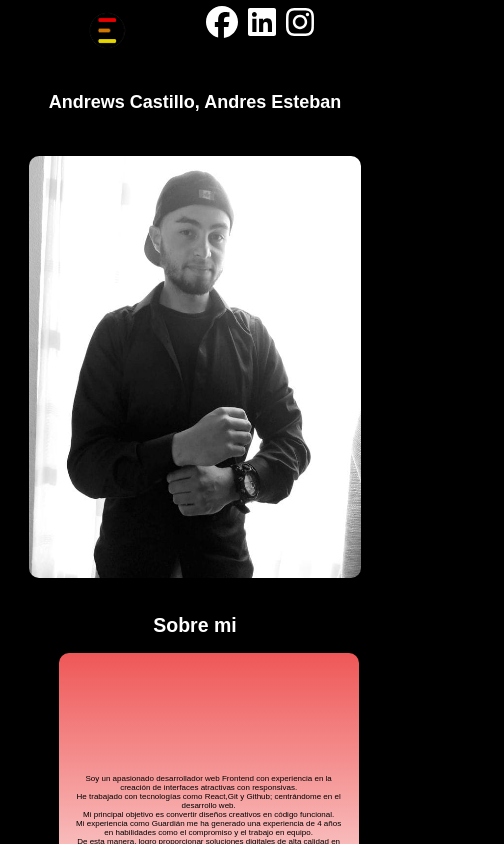
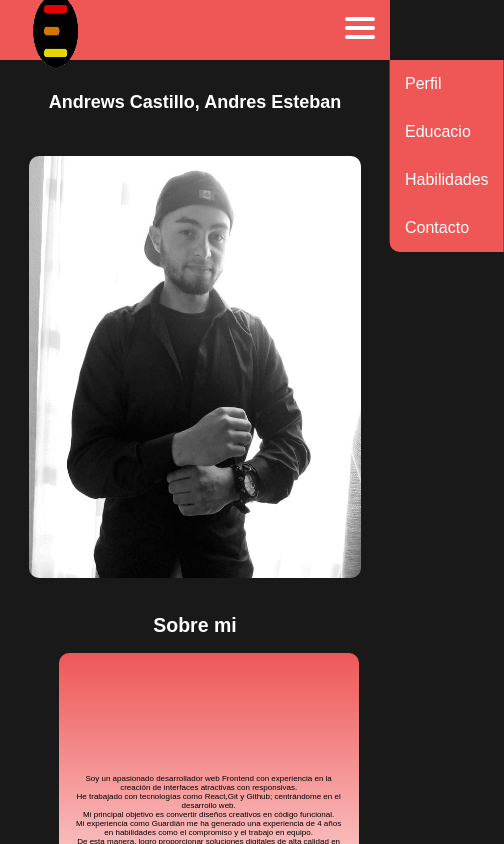
Before and after one commit to 9AndrewsEsteban8/PortafolioAndrewsEsteban, a React (Create React App) app: page / in a window 390 px wide. Shown: the top 844 px of the page, 504 px wide, since content can reach past the window. Built offline with nearby package versions, Linux system fonts and the light colour scheme; a web font is replaced by a local one.

Commit message:
modification nav

```diff
--- a/src/App.css
+++ b/src/App.css
@@ -4,9 +4,10 @@
 @import url('https://fonts.googleapis.com/css2?family=Mooli&display=swap');
 
 body{
-  background: black;
+  background: #191919;
   color: white;
   font-family: 'Mooli', sans-serif;
+  height: 100%;
 }
 
 a,h1,h2{
@@ -23,23 +24,91 @@ a:hover ,
 
 /* Header*/
 
+
 header{
   display: flex;
   align-items: center;
   justify-content: center;
   gap: 70px;
+  height: 999px;
+
+}
+
+.navbar{
+  background:rgb(239, 87, 87);
+  width: 100%;
+  height: 60px;
+  display: flex;
+  justify-content: space-between;
+  align-items: center;
+  position: sticky;
+  top: 0;
+  z-index: 1;
+}
+
+.nav_logo{
+  font-weight: bold;
+  font-size: 20px;
+  margin: 15px;
+  color: white;
+}
+
+.nav_items a{
+  margin: 15px;
+  color: white;
+  position: relative;
+  text-decoration: none;
+}
+
+.nav_toggle{
+  display: none;
+}
+
+@media (max-width: 768px) {
+
+  .nav_items{
+      position: absolute;
+      top: 60px;
+      right: 0;
+      background: rgb(239, 87, 87);
+      display: flex;
+      flex-direction: column;
+      border-radius: 0 0 0 10px;
+      transform: translateX(100%);
+      transition: 0.3s ease all;
+  }
+  .nav_items.open{
+      transform: translateX(0) !important;
+  }
+  .nav_toggle{
+      display: flex !important;
+      flex-direction: column;
+      margin: 15px;
+  }
+  .nav_toggle span{
+      width: 30px;
+      height: 4px;
+      background: white;
+      margin-bottom: 5px;
+      border-radius: 2px;
+      transform-origin: 5px 0px;
+      transition: all 0.2s linear;
+  }
+  .nav_toggle.open > span{
+      transform: rotate(45deg) translate(0px, 0px);
+  }
+  .nav_toggle.open > span:nth-child(2){
+      display: none;
+  }
+  .nav_toggle.open > span:nth-child(3){
+      transform: rotate(-45deg) translate(-5px, 1px);
+  }
 }
 
 
-.social_networks{
-  display: flex;
-  gap: 10px;
-}
-
-
-header img{
-  width: 60px;
-  height: 60px;
+.nav_logo{
+  width: 20vw;
+  height: 15vh;
 }
 
 .text-home{
@@ -116,6 +185,7 @@ margin: 5%;
 }
 
 .social_networks_footer{
+  text-align: center;
   display: flex;
   justify-content: space-around;
   gap: 20px;
@@ -407,8 +477,8 @@ textarea::placeholder {
     height: 40vh;
   }
 
-  header img{
-    width: 20vw;
+  .nav_logo{
+    width: 10vw;
     height: 15vh;
   }
 
@@ -454,8 +524,8 @@ textarea::placeholder {
 
 @media (min-width: 1600px) {
 
-  header img{
-    width: 15vw;
+  .nav_logo{
+    width: 5vw;
     height: 20vh;
   }
 
--- a/src/Components/Header.jsx
+++ b/src/Components/Header.jsx
@@ -1,28 +1,24 @@
-import React from 'react'
-import {faFacebook,faLinkedin,faInstagram} from '@fortawesome/free-brands-svg-icons'
-import SocialIcon from './SocialIcon';
+import React, { useState } from "react";
 import iconPage from '../images/Logo.png';
 
 
-
-const socialLinks = [
-    { href: 'https://www.facebook.com/Esteban.Andrews', icon: faFacebook },
-    { href: 'http://www.linkedin.com/in/andrewsesteban', icon: faLinkedin },
-    { href: 'https://www.instagram.com/andrews_esteban/', icon: faInstagram },
-];
-
 const Header = () => {
+    const [isOpen, setIsOpen] = useState(false)
     return (
-    <div>
-        <header>
-        <img src={iconPage} alt="Icono de página"/>
-        <nav className='social_networks'>
-        {socialLinks.map((link, index) => (
-            <SocialIcon key={index} href={link.href} icon={link.icon} />
-        ))}
-        </nav>
-        </header>
-    </div>
+        <div className='navbar'>
+            <img className="nav_logo" src={iconPage} alt="Icono de página" />
+            <nav className={`nav_items ${isOpen && "open"}`}>
+                <a href="#">Perfil</a>
+                <a href="#">Educacio</a>
+                <a href="#">Habilidades</a>
+                <a href="#">Contacto</a>
+            </nav>
+            <div className={`nav_toggle ${isOpen && "open"}`} onClick={() => setIsOpen(!isOpen)} >
+                <span></span>
+                <span></span>
+                <span></span>
+            </div>
+        </div>
     );
 };
 
```
